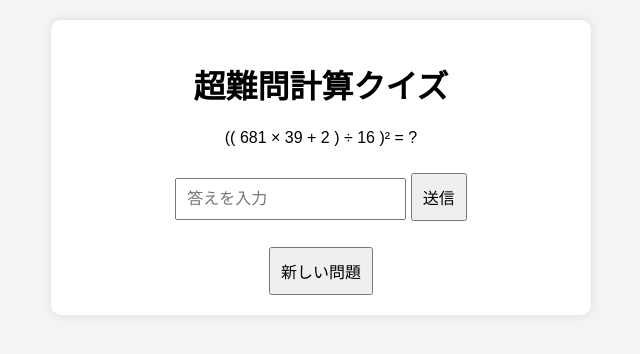
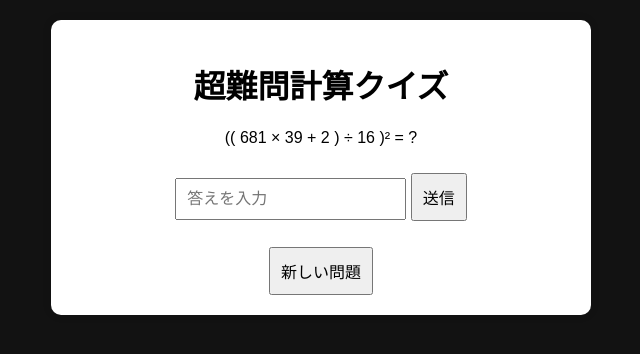
Before and after one commit to creeperdeveloper/hard-math-quizgen-site, a plain HTML site: page index.html in a window 1280 px wide. Shown: the whole page, without its empty margins (319-959 px from the left). Drawn offline with Linux system fonts and the light colour scheme.

Commit message:
Update index.html

```diff
--- a/index.html
+++ b/index.html
@@ -8,7 +8,7 @@
         body {
             font-family: Arial, sans-serif;
             text-align: center;
-            background-color: #f4f4f4;
+            background-color: rgb(18, 18, 18);
             margin: 0;
             padding: 20px;
         }
```
